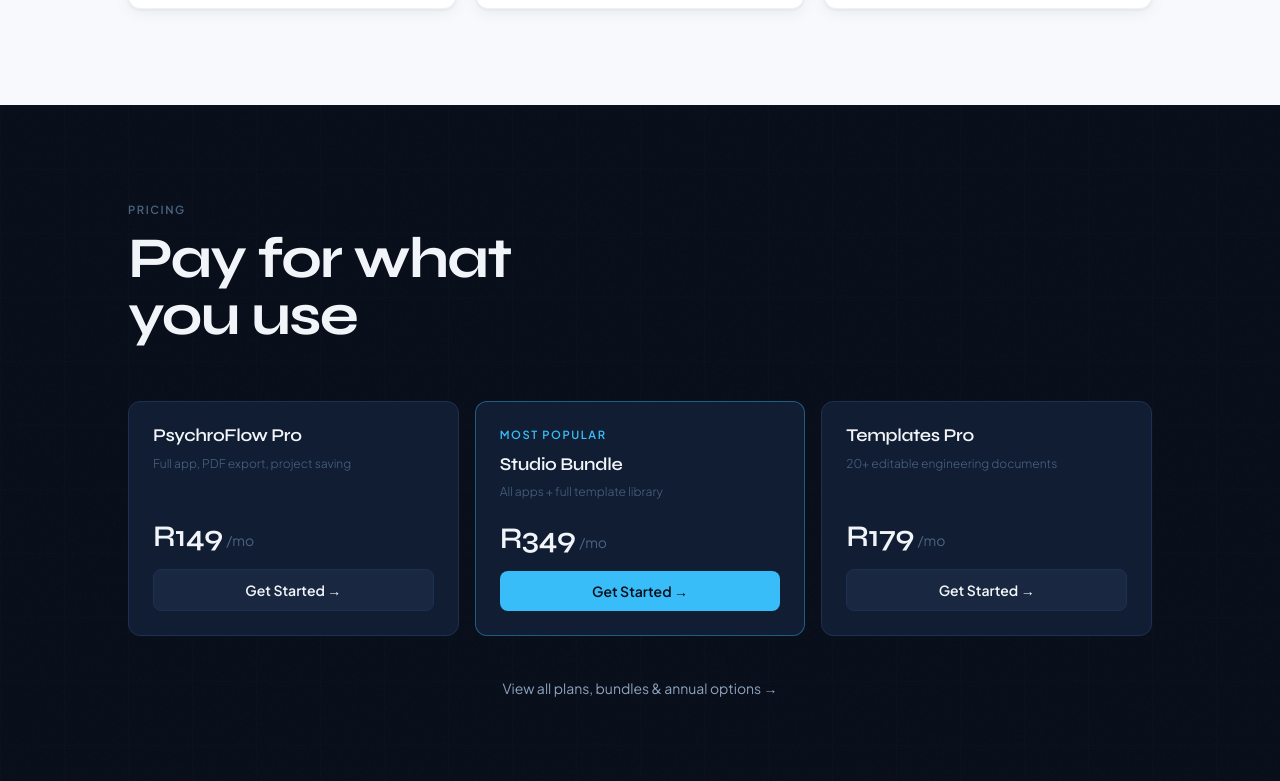
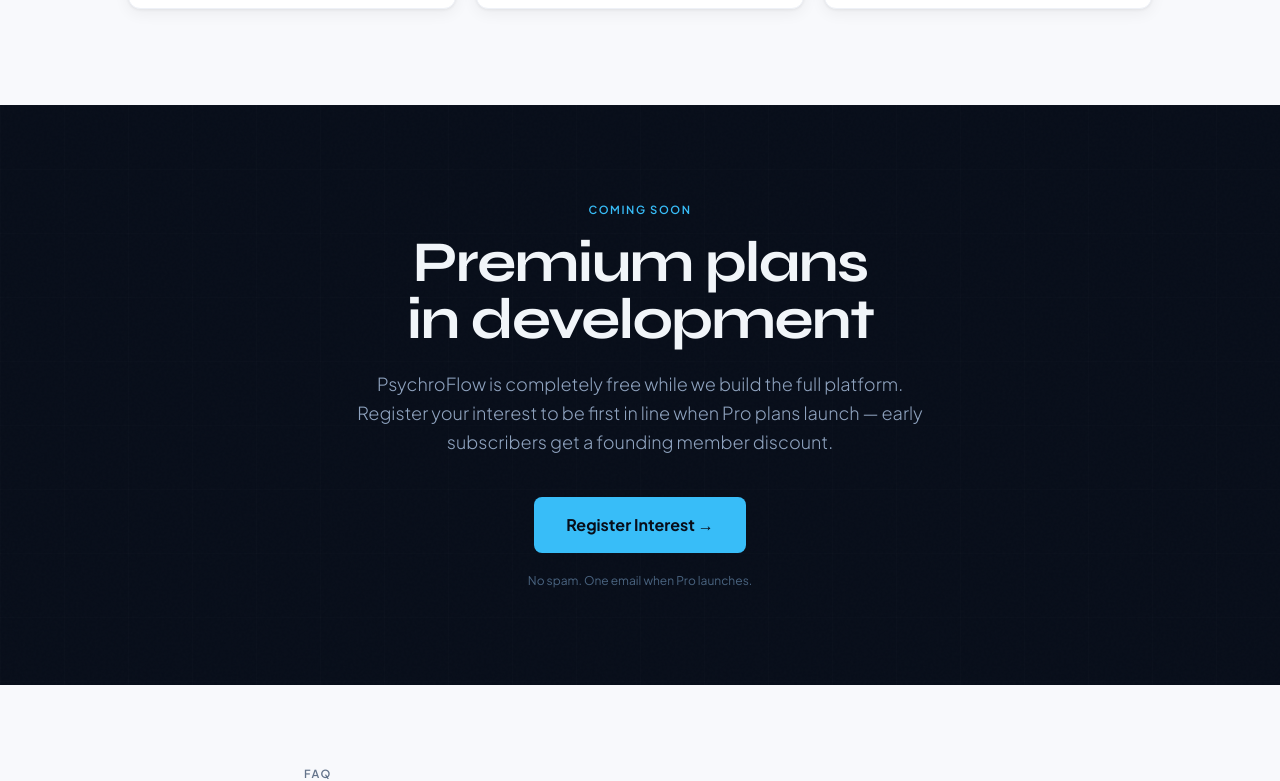
Before and after one commit to Sinanin/psychroflow, a Next.js app: page / in a window 1280 px wide. Shown: the part 3141-3922 px from the top of the page. Built offline with nearby package versions, Linux system fonts and the light colour scheme.

Commit message:
Remove pricing section

```diff
--- a/app/page.js
+++ b/app/page.js
@@ -1,5 +1,4 @@
 import { articles } from '@/lib/articles'
-import { MONETISATION_ENABLED } from '@/lib/config'
 import Navbar from '@/components/Navbar'
 import Footer from '@/components/Footer'
 import Link from 'next/link'
@@ -131,11 +130,7 @@
                    className="btn-primary">
                   Launch PsychroFlow Free →
                 </a>
-                {MONETISATION_ENABLED && (
-                  <Link href="/templates" className="btn-ghost-dark">
-                    Browse Templates
-                  </Link>
-                )}
+
               </div>
 
               {/* Stats — clean, no border gimmicks */}
@@ -405,57 +400,26 @@
         </div>
       </section>
 
-      {/* ══ PRICING TEASER — dark ═══════════════════════════ */}
-      <section id="pricing" className="tex relative bg-night py-24 px-6">
+      {/* ══ COMING SOON ══════════════════════════════════ */}
+      <section className="tex relative bg-night py-24 px-6">
         <div className="grid-lines absolute inset-0 opacity-50"/>
-        <div className="relative z-10 max-w-5xl mx-auto">
-          <div className="mb-14">
-            <p className="eyebrow text-snow3 mb-3">Pricing</p>
-            <h2 className="head-xl text-snow" style={{ fontSize: 'clamp(2.4rem, 4.5vw, 3.8rem)' }}>
-              Pay for what<br/>you use
-            </h2>
-          </div>
-
-          <div className="grid md:grid-cols-3 gap-4 mb-10">
-            {[
-              { label: 'PsychroFlow Pro', price: 'R149', period: '/mo', desc: 'Full app, PDF export, project saving', href: '/pricing' },
-              { label: 'Studio Bundle',   price: 'R349', period: '/mo', desc: 'All apps + full template library',     href: '/pricing', featured: true },
-              { label: 'Templates Pro',   price: 'R179', period: '/mo', desc: '20+ editable engineering documents',   href: '/pricing' },
-            ].map(p => (
-              <Link key={p.label} href={p.href}
-                className={`lift group flex flex-col rounded-xl p-6 border transition-colors ${
-                  p.featured
-                    ? 'bg-night2 border-sky/40'
-                    : 'bg-night2 border-rim hover:border-rim2'
-                }`}>
-                {p.featured && (
-                  <p className="eyebrow text-sky mb-3">Most Popular</p>
-                )}
-                <h3 className="head-md text-snow text-lg mb-2">{p.label}</h3>
-                <p className="font-body text-snow3 text-xs leading-relaxed mb-5 flex-1 font-light">{p.desc}</p>
-                <div className="flex items-baseline gap-1 mb-4">
-                  <span className="head-md text-snow text-3xl">{p.price}</span>
-                  <span className="font-body text-snow3 text-sm">{p.period}</span>
-                </div>
-                <div className={`py-2.5 rounded-lg text-center text-sm font-body font-semibold transition-colors ${
-                  p.featured
-                    ? 'bg-sky text-night group-hover:bg-skyD'
-                    : 'bg-night3 text-snow border border-rim group-hover:border-rim2'
-                }`}>
-                  Get Started →
-                </div>
-              </Link>
-            ))}
-          </div>
-
-          <div className="text-center">
-            <Link href="/pricing"
-              className="font-body text-snow2 text-sm hover:text-snow transition-colors">
-              View all plans, bundles & annual options →
-            </Link>
-          </div>
+        <div className="relative z-10 max-w-3xl mx-auto text-center">
+          <p className="eyebrow text-sky mb-4">Coming Soon</p>
+          <h2 className="head-xl text-snow mb-5" style={{ fontSize: 'clamp(2.4rem, 4.5vw, 3.8rem)' }}>
+            Premium plans<br/>in development
+          </h2>
+          <p className="font-body text-snow2 text-lg leading-relaxed mb-10 font-light max-w-xl mx-auto">
+            PsychroFlow is completely free while we build the full platform.
+            Register your interest to be first in line when Pro plans launch —
+            early subscribers get a founding member discount.
+          </p>
+          <Link href="/contact" className="btn-primary !px-8 !py-4 !text-base">
+            Register Interest →
+          </Link>
+          <p className="font-body text-snow3 text-xs mt-5">No spam. One email when Pro launches.</p>
         </div>
       </section>
+
 
       {/* ══ FAQ — light ══════════════════════════════════════ */}
       <section className="bg-surface py-20 px-6">
@@ -508,11 +472,7 @@
                className="btn-primary !px-8 !py-4 !text-base">
               Try PsychroFlow Free →
             </a>
-            {MONETISATION_ENABLED && (
-              <Link href="/pricing" className="btn-ghost-dark !px-8 !py-4 !text-base">
-                View Plans
-              </Link>
-            )}
+
           </div>
         </div>
       </section>
--- a/lib/config.js
+++ b/lib/config.js
@@ -1 +1,22 @@
-export const MONETISATION_ENABLED = false
+/**
+ * PsychroStudio — Feature Flags
+ *
+ * Controls visibility of monetisation features site-wide.
+ * Set NEXT_PUBLIC_MONETISATION_ENABLED=true in .env.local
+ * and in Vercel Environment Variables when ready to activate.
+ *
+ * Until then: pricing page, login, templates, and all paid CTAs
+ * are completely hidden from the live site.
+ */
+export const MONETISATION_ENABLED =
+  process.env.NEXT_PUBLIC_MONETISATION_ENABLED === 'true'
+
+/**
+ * When monetisation is disabled:
+ * - Pricing page returns 404
+ * - Login page returns 404
+ * - Templates page shows "coming soon"
+ * - All "Get Started" / "Log in" CTAs are hidden
+ * - Pricing section on homepage is replaced with a waitlist CTA
+ * - Navbar hides Pricing and Log in
+ */
```
